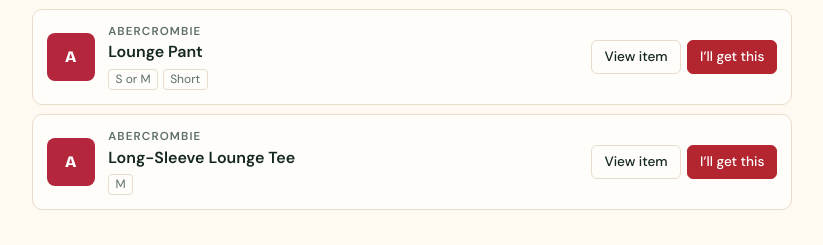
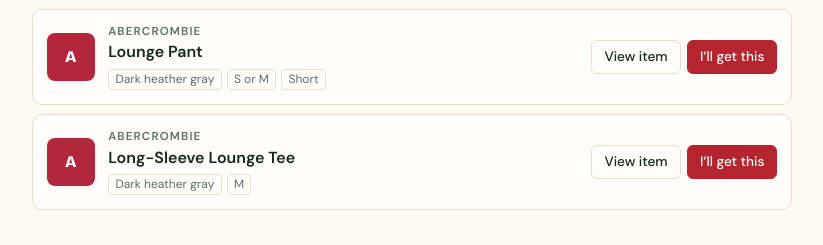
Before and after one commit to vaneslopez/vanesxmaslist, a plain HTML site: page index.html in a window 1280 px wide. Shown: the part 2652-2897 px from the top of the page, without its empty margins (228-1051 px from the left). Drawn offline with nearby package versions, Linux system fonts and the light colour scheme; no server answers.

Commit message:
Add Abercrombie color details

```diff
--- a/index.html
+++ b/index.html
@@ -33,7 +33,7 @@ const ITEMS = [
 ["sony-xm5","tech","Sony","WH-1000XM5 Wireless Noise Cancelling Headphones",["Silver"],"","https://www.bestbuy.com/product/sony-wh-1000xm5-wireless-noise-cancelling-over-the-ear-headphones-silver/J7XSRH5CXV"],["casely-plum","tech","Casely","On the Dot iPhone 17 Pro Case",["Plum polka dot","iPhone 17 Pro"],"","https://www.getcasely.com/collections/iphone-17-pro-cases/products/on-the-dot-plum-polka-dot-case?variant=43942452625511"],["casely-olive","tech","Casely","Olive Stripes iPhone 17 Pro Case",["Layered lines","iPhone 17 Pro"],"","https://www.getcasely.com/collections/iphone-17-pro-cases/products/olive-stripes-layered-lines-case?variant=50394337575015"],
 ["pure-trio","beauty","Innersense","Pure Trio",[],"$84","https://innersensebeauty.com/collections/clean-hair-care-kits/products/pure-trio"],["vb-iron","beauty","Vera Bradley","Ultralight Curling & Flat Iron Cover",[],"","https://www.target.com/p/vera-bradley-women-s-outlet-ultralight-curling-flat-iron-cover/-/A-93335965?preselect=93335967"],
 ["nespresso-vaniglia","coffee","Nespresso","Vaniglia Coffee Pods",["Original line"],"","https://www.nespresso.com/us/en/order/capsules/original/vaniglia-coffee-pods"],["nespresso-athens","coffee","Nespresso","Athens Freddo Intenso Pods",["Original line"],"","https://www.nespresso.com/us/en/order/capsules/original/athens-freddo-intenso"],["espresso-ball","coffee","Amazon","Stainless Steel Espresso Chilling Ball",["For cold espresso"],"","https://www.amazon.com/dp/B0D3FWHPCG?th=1"],
-["alex-pant","alex","Abercrombie","Lounge Pant",["S or M","Short"],"","https://www.abercrombie.com/shop/us/p/lounge-pant-63889319?categoryId=161767"],["alex-tee","alex","Abercrombie","Long-Sleeve Lounge Tee",["M"],"","https://www.abercrombie.com/shop/us/p/long-sleeve-lounge-tee-63863819?categoryId=161767"]
+["alex-pant","alex","Abercrombie","Lounge Pant",["Dark heather gray","S or M","Short"],"","https://www.abercrombie.com/shop/us/p/lounge-pant-63889319?categoryId=161767"],["alex-tee","alex","Abercrombie","Long-Sleeve Lounge Tee",["Dark heather gray","M"],"","https://www.abercrombie.com/shop/us/p/long-sleeve-lounge-tee-63863819?categoryId=161767"]
 ].map(([id,cat,brand,name,tags,price,url])=>({id,cat,brand,name,tags,price,url}));
 const CATS={studio:["Movement","#2f6b54"],shoes:["Shoes","#b3263b"],tech:["Tech","#2f6b54"],beauty:["Hair & Beauty","#b3263b"],coffee:["Coffee","#2f6b54"],alex:["For Alex","#b3263b"]};
 let claims={},filter="all",hide=false,open=null,surprise=localStorage.getItem("wishlist-surprise")==="1";
```
